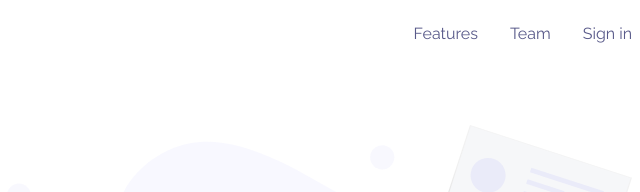
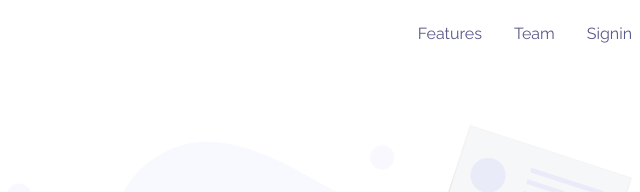
Before and after one commit to gayathri1970/fylo, a plain HTML site: page index.html in a window 1280 px wide. Shown: the top 192 px of the page, 640-1280 px from the left. Drawn offline with nearby package versions, Linux system fonts and the light colour scheme.

Commit message:
edited a text

```diff
--- a/index.html
+++ b/index.html
@@ -44,7 +44,7 @@
           <ul>
             <li><a href="#">Features</a></li>
             <li><a href="#">Team</a></li>
-            <li><a href="#">Sign in</a></li>
+            <li><a href="#">Signin</a></li>
           </ul>
         </nav>
       </div>
```
